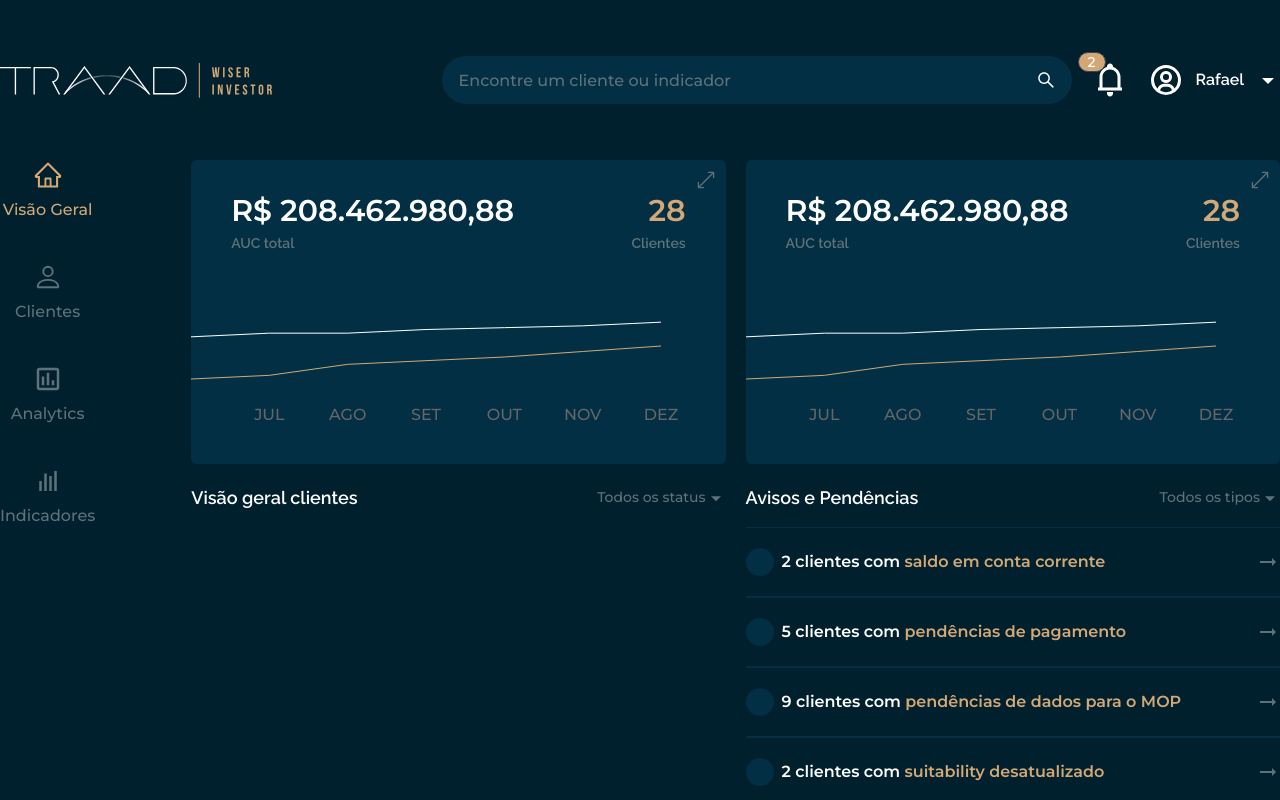
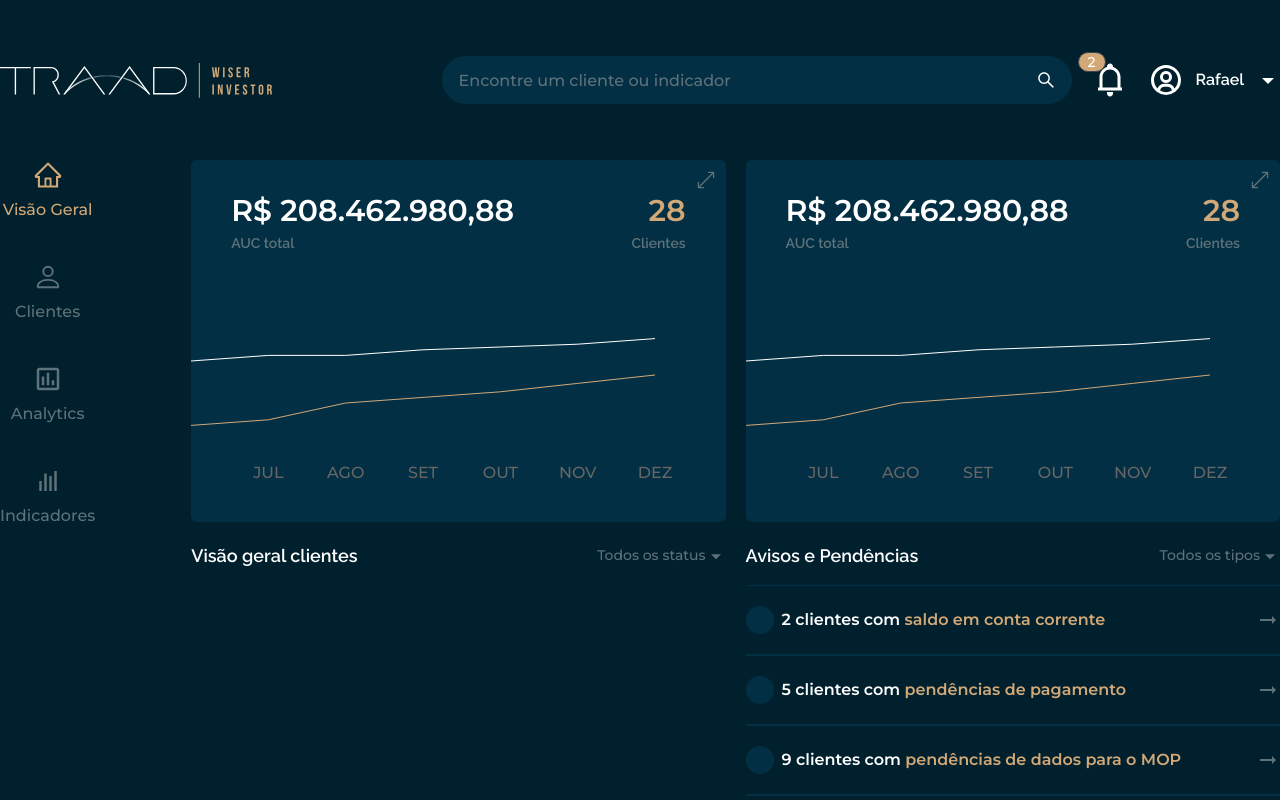
Before and after one commit to martinsmarcos6/boilerplate-nextjs, a Next.js app: page / in a window 1280 px wide. Shown: the top 800 px of the page. Built offline with nearby package versions, Linux system fonts and the light colour scheme; no server answers.

Commit message:
refactor: ensure main takes the full screen width

```diff
--- a/src/components/charts/auc-total.tsx
+++ b/src/components/charts/auc-total.tsx
@@ -1,7 +1,14 @@
 import React from 'react';
 
 import { IoIosResize } from 'react-icons/io';
-import { LineChart, Line, Tooltip, XAxis, TooltipProps } from 'recharts';
+import {
+  LineChart,
+  Line,
+  Tooltip,
+  XAxis,
+  TooltipProps,
+  ResponsiveContainer,
+} from 'recharts';
 import {
   ValueType,
   NameType,
@@ -86,6 +93,8 @@ const DashboardChart = () => {
           </span>
         </div>
       </div>
+      <div className="h-52">
+        <ResponsiveContainer className="w-full h-full">
           <LineChart
             width={500}
             height={150}
@@ -114,6 +123,8 @@ const DashboardChart = () => {
               activeDot={{ r: 4, strokeWidth: 0 }}
             />
           </LineChart>
+        </ResponsiveContainer>
+      </div>
     </div>
   );
 };
--- a/src/pages/index.tsx
+++ b/src/pages/index.tsx
@@ -9,7 +9,7 @@ import ModuleWrapper from '../layouts/ModuleWrapper';
 const Index = () => {
   return (
     <ModuleWrapper>
-      <main className="grid grid-cols-2 grid-rows-1 gap-5 pb-24">
+      <main className="grid grid-cols-2 grid-rows-1 gap-5 pb-24 w-full">
         <DashboardChart />
         <DashboardChart />
         <CustomersOverview />
```
Lines whose indentation alone changed are shown as unchanged.
